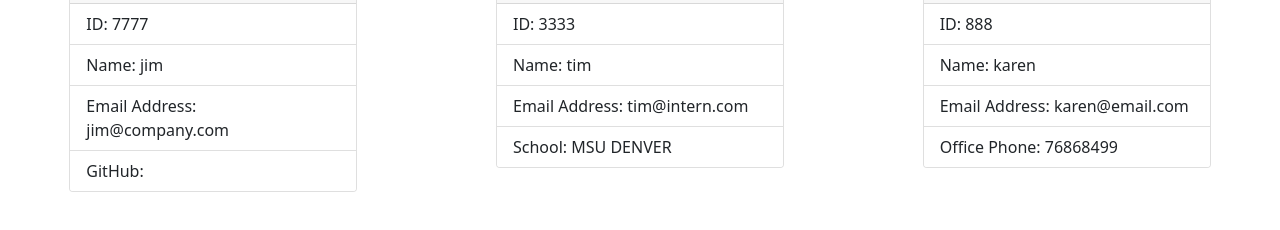
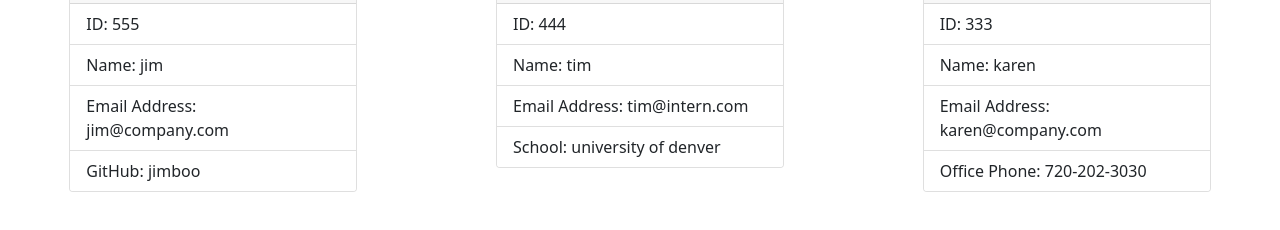
Before and after one commit to AbdallaKhalil97/team-profiles, a website: page post-nodeindex/members.html in a window 1280 px wide. Shown: the part 160-390 px from the top of the page. Drawn offline with nearby package versions, Linux system fonts and the light colour scheme.

```diff
--- a/post-nodeindex/members.html
+++ b/post-nodeindex/members.html
@@ -15,30 +15,30 @@
             <div class="card mx-auto mb-3" style="width: 18rem">
             <h1 class="card-header">Engineer</h1>
             <ul class="list-group list-group-flush">
-                <li class="list-group-item">ID: 7777</li>
+                <li class="list-group-item">ID: 555</li>
                 <li class="list-group-item">Name: jim</li>
                 <li class="list-group-item">Email Address: jim@company.com</li>
-                <li class="list-group-item">GitHub: </li>
+                <li class="list-group-item">GitHub: jimboo</li>
             </ul>
             </div>
         </div><div class="col-4">
             <div class="card mx-auto mb-3" style="width: 18rem">
             <h1 class="card-header">Intern</h1>
             <ul class="list-group list-group-flush">
-                <li class="list-group-item">ID: 3333</li>
+                <li class="list-group-item">ID: 444</li>
                 <li class="list-group-item">Name: tim</li>
                 <li class="list-group-item">Email Address: tim@intern.com</li>
-                <li class="list-group-item">School: MSU DENVER</li>
+                <li class="list-group-item">School: university of denver</li>
             </ul>
             </div>
         </div><div class="col-4">
             <div class="card mx-auto mb-3" style="width: 18rem">
             <h1 class="card-header">Manager</h1>
             <ul class="list-group list-group-flush">
-                <li class="list-group-item">ID: 888</li>
+                <li class="list-group-item">ID: 333</li>
                 <li class="list-group-item">Name: karen</li>
-                <li class="list-group-item">Email Address: karen@email.com</li>
-                <li class="list-group-item">Office Phone: 76868499</li>
+                <li class="list-group-item">Email Address: karen@company.com</li>
+                <li class="list-group-item">Office Phone: 720-202-3030</li>
             </ul>
             </div>
         </div></div>
```
Also changed, not shown: index.js (+4 -4 lines), README.md.
